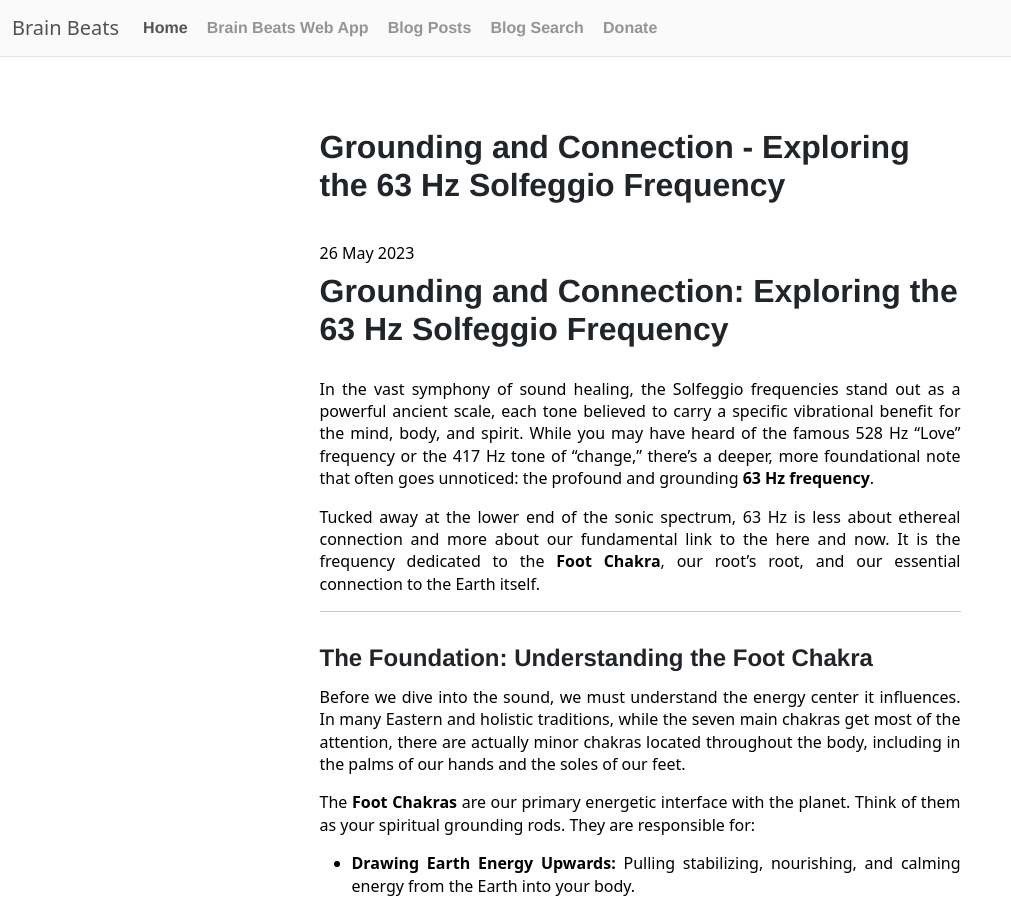
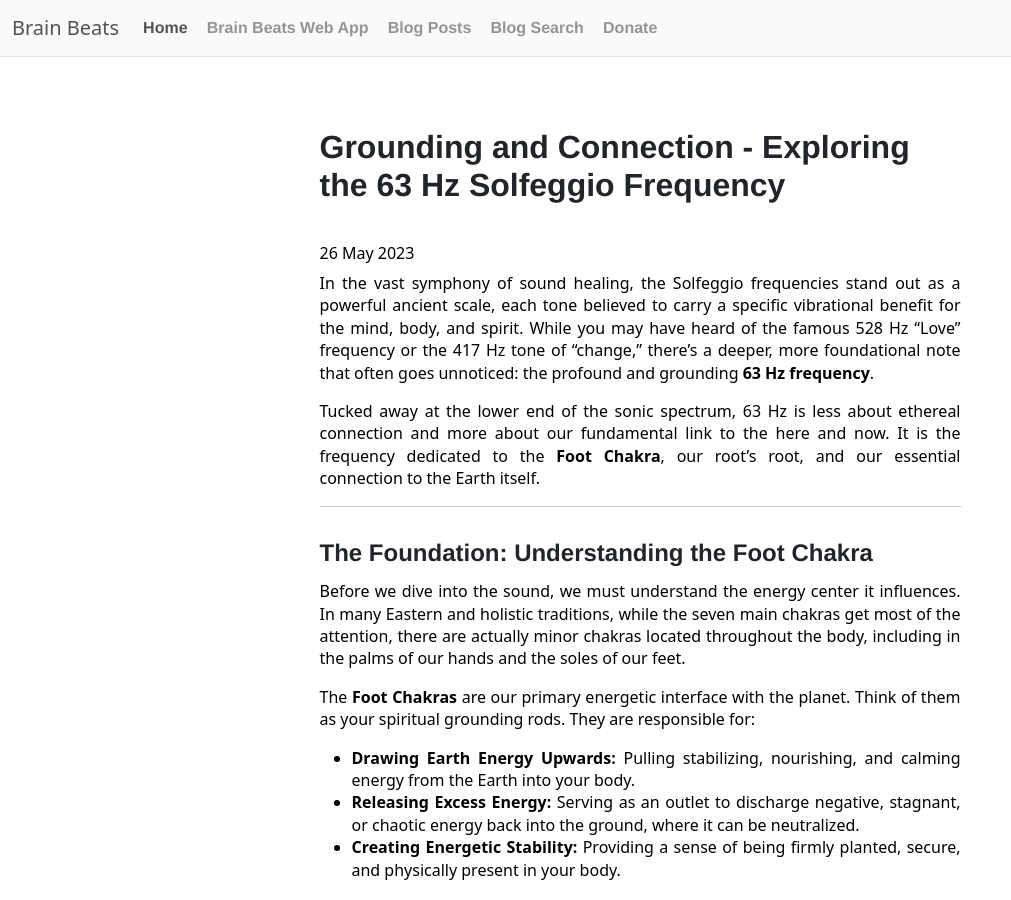
Before and after one commit to Mr-Kumar-Abhishek/brain-beats-blog, a Jekyll site: the page built from _posts/2023-05-27-grounding-and-connection-exploring-the-63-hz-solfeggio-frequency.md, in a window 1280 px wide and 900 px high. Shown: the whole window, without its empty margins (0-1011 px from the left). Built offline with Jekyll 4.4.1, drawn with Linux system fonts in a browser that asks for light colours; nearby versions of some CDN libraries.

Commit message:
remove extra title from the 63 hz blog post

```diff
--- a/_posts/2023-05-27-grounding-and-connection-exploring-the-63-hz-solfeggio-frequency.md
+++ b/_posts/2023-05-27-grounding-and-connection-exploring-the-63-hz-solfeggio-frequency.md
@@ -10,8 +10,6 @@ tweet-description: Discover the 63 Hz Solfeggio frequency for grounding. Learn h
 date: 2023-05-26
 keywords: frequency benefits, Brain Beats, Frequencies, brainwave entrainment, sound therapy, pure tone, 63 Hz, Solfeggio frequency, foot chakra, grounding, earthing, earth connection, root chakra, anxiety relief, sound healing, meditation, stability, vibrational energy, grounding techniques
 ---
-
-# Grounding and Connection: Exploring the 63 Hz Solfeggio Frequency
 
 In the vast symphony of sound healing, the Solfeggio frequencies stand out as a powerful ancient scale, each tone believed to carry a specific vibrational benefit for the mind, body, and spirit. While you may have heard of the famous 528 Hz "Love" frequency or the 417 Hz tone of "change," there's a deeper, more foundational note that often goes unnoticed: the profound and grounding **63 Hz frequency**.
 
```
